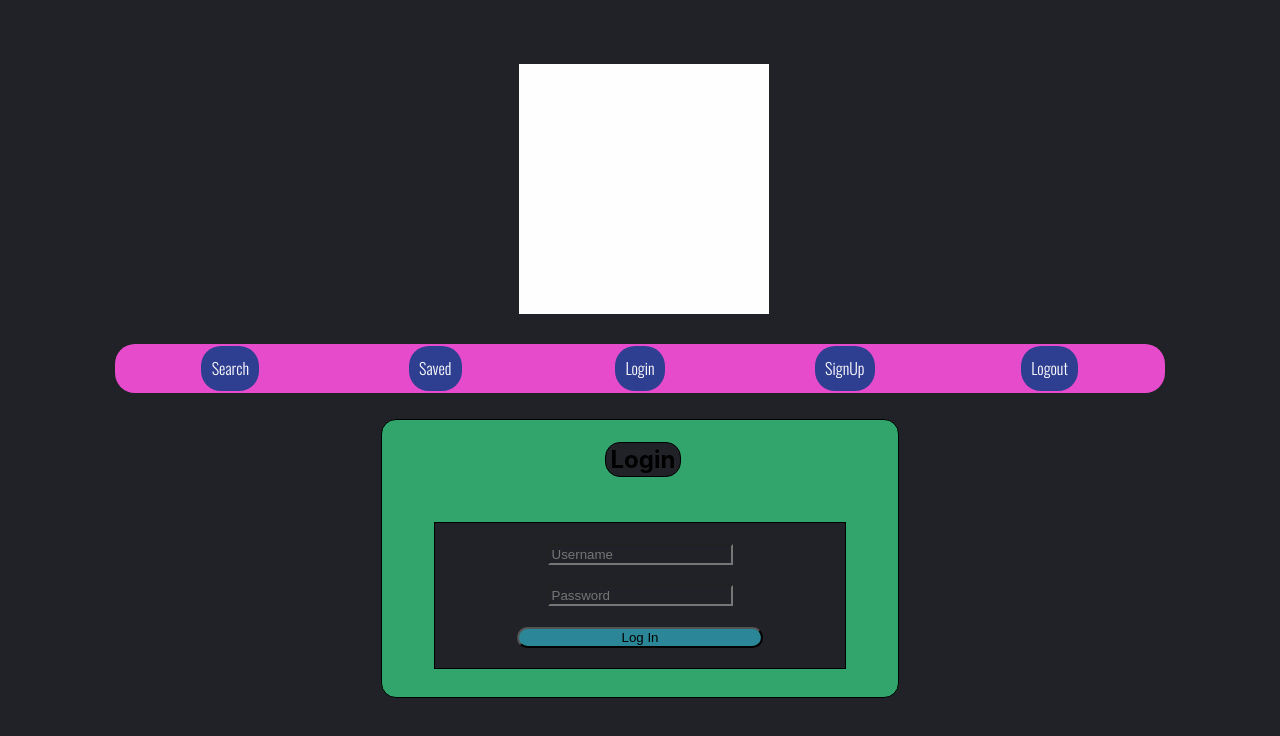
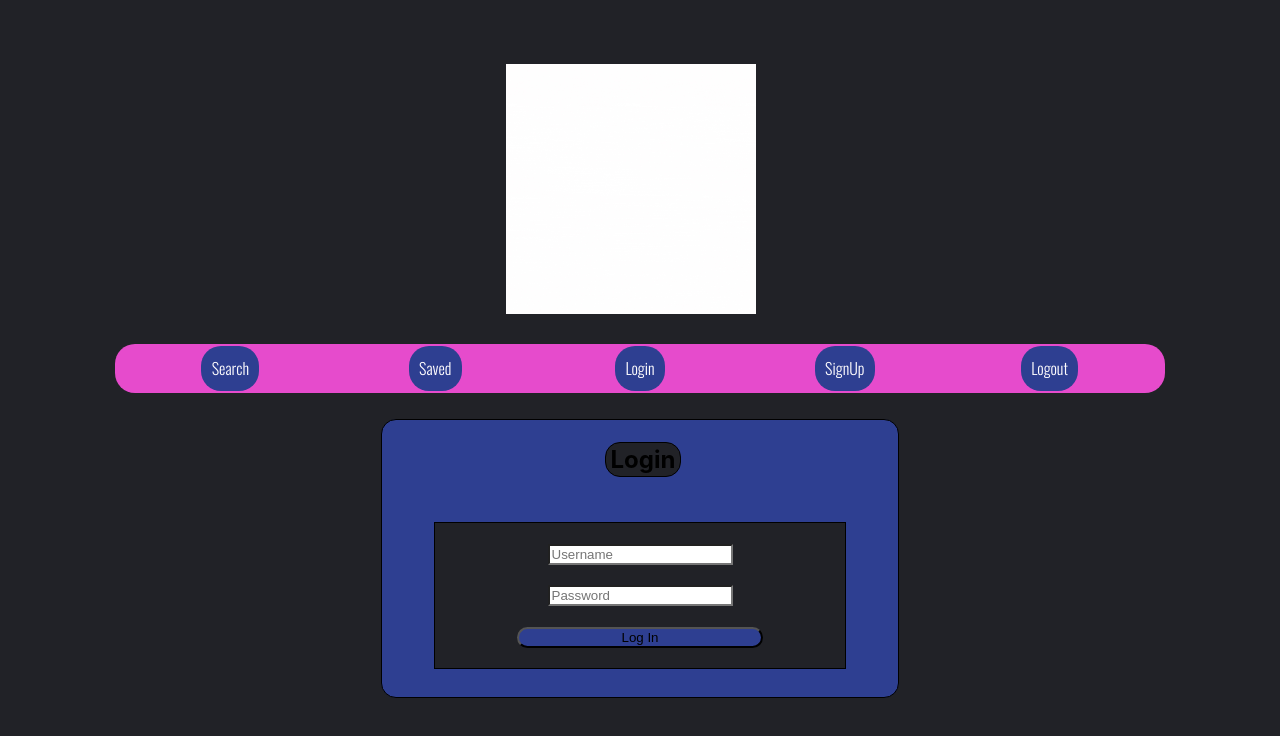
Before and after one commit to ZacharyJSwatfigure/Gym-Bunny, a React (Create React App) app in the folder client/: page / in a window 1280 px wide. Shown: the top 736 px of the page. Built offline with nearby package versions, Linux system fonts and the light colour scheme.

Commit message:
styling login ad sign up

```diff
--- a/client/src/style/Login.css
+++ b/client/src/style/Login.css
@@ -12,7 +12,7 @@
     height: 40%;
     margin: 0 auto;
     margin-bottom: 5%;
-    background-color: rgb(49, 165, 107);
+    background-color: rgb(46,63,145);
 }
 
 button:hover {
@@ -20,15 +20,14 @@ button:hover {
 }
 
 .greetingHolder {
-    background-color: rgb(49, 165, 107);
+    background-color: rgb(46,63,145);
 }
 
 .greeting {
+
     border: 1px solid;
-    padding: 2px;
     border-radius: 15px;
     width: 100%;
-    transform: rotate(360deg);
 }
 
 
@@ -46,6 +45,7 @@ button:hover {
 
 .userInput {
     margin-top: 5%;
+    background-color: white;
 }
 
 .loginBtn{
@@ -54,5 +54,6 @@ button:hover {
     margin-bottom: 5%;
     width: 60%;
     height: 100%;
-    background-color: rgb(43, 135, 151);
+    background-color: rgb(46,63,145);
+
 }
--- a/client/src/style/SignUp.css
+++ b/client/src/style/SignUp.css
@@ -9,16 +9,13 @@
     width: 40%;
     height: 40%;
     margin: 0 auto;
-    background-color: rgb(49, 165, 107);
+
 }
 
 button:hover {
     background-color: green;
 }
 
-.greetingHolder {
-    background-color: rgb(49, 165, 107);
-}
 
 .greeting {
     border: 1px solid;
--- a/client/src/style/header.css
+++ b/client/src/style/header.css
@@ -4,8 +4,9 @@
 
 
 li:hover {
-    background-color: rgb(198, 201, 62);
-    border-radius: 20px;
+    background-color: rgb(159, 175, 218);
+    border-radius: 1000px;
+
 }
 
 .allHolder {
@@ -25,7 +26,7 @@ li:hover {
     position: relative;
     background-color: transparent;
     animation-name: titleMove;
-    animation-duration: 10s;
+    animation-duration: 8s;
     animation-iteration-count: infinite;
 }
 
@@ -87,11 +88,3 @@ li:hover {
         top: 0px;
     }
 }
-
-/* Tooltip container */
-.tooltip {
-    position: relative;
-    display: inline-block;
-    border-bottom: 1px dotted black;
-    /* If you want dots under the hoverable text */
-}
```
